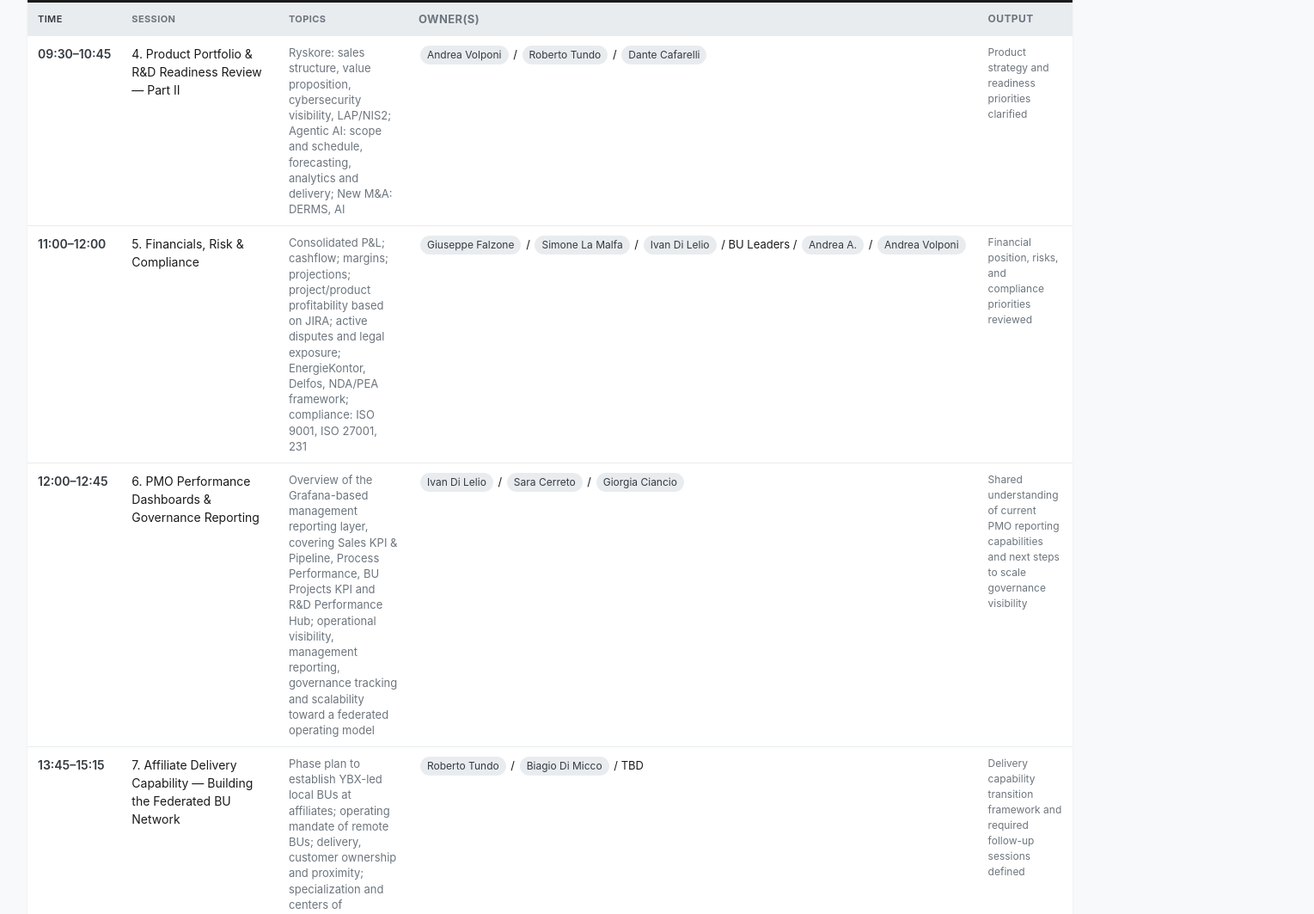
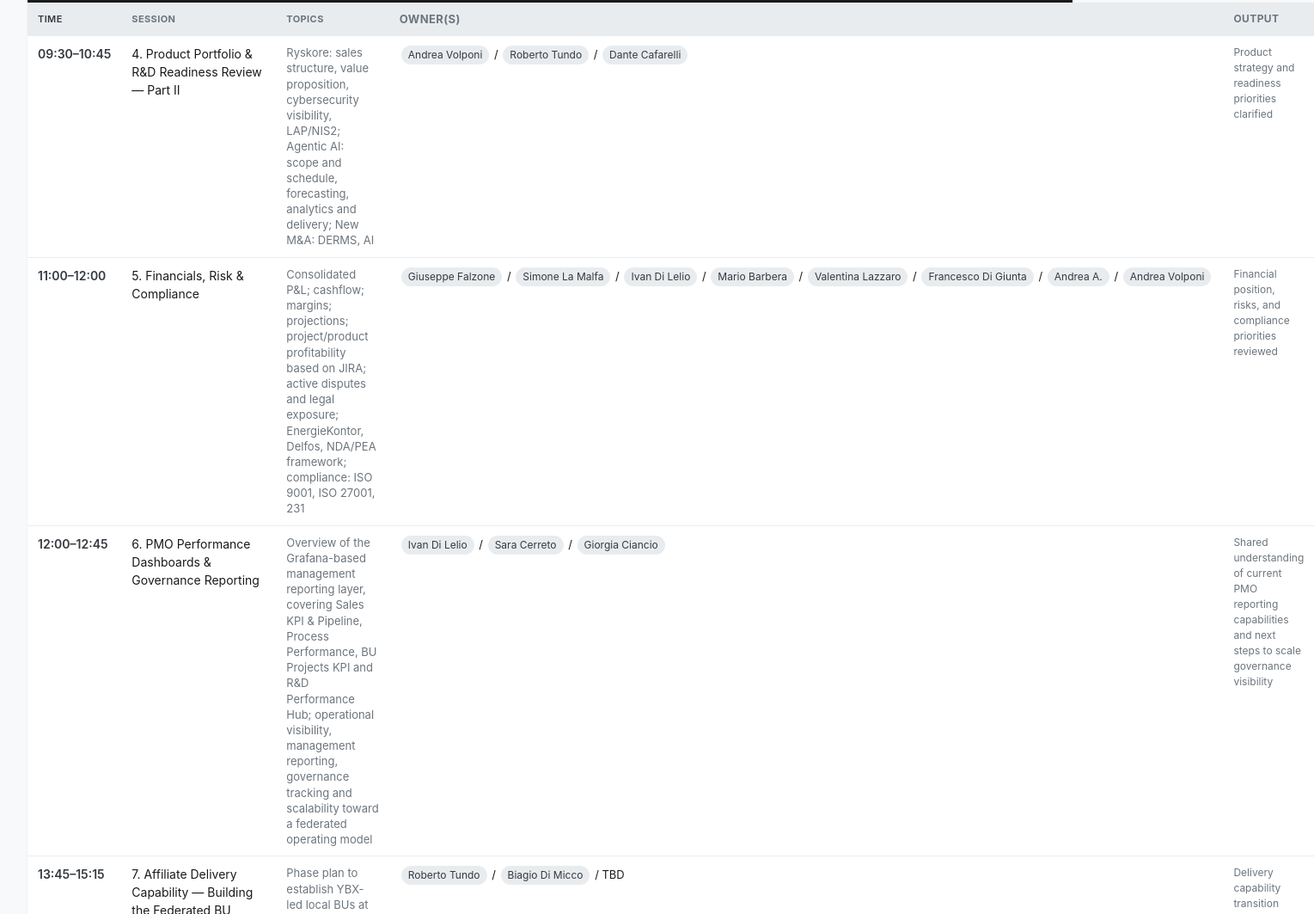
Before and after one commit to Virginbloodymary/BAX-YKGW-Agenda, a plain HTML site: page index.html in a window 1280 px wide. Shown: the part 1714-2777 px from the top of the page at 86% size, 1529 px wide, since content can reach past the window. Drawn offline with Linux system fonts and the light colour scheme.

Commit message:
fix: BU Leaders -> Mario Barbera, Valentina Lazzaro, Francesco Di Giunta

```diff
--- a/index.html
+++ b/index.html
@@ -258,7 +258,7 @@
     <thead><tr><th class="col-time">Time</th><th class="col-session">Session</th><th>Topics</th><th class="col-owner">Owner(s)</th><th class="col-output">Output</th></tr></thead>
     <tbody>
       <tr data-owners="andrea volponi|roberto tundo|dante cafarelli"><td class="col-time">09:30&ndash;10:45</td><td>4. Product Portfolio &amp; R&amp;D Readiness Review — Part II</td><td class="col-topics">Ryskore: sales structure, value proposition, cybersecurity visibility, LAP/NIS2; Agentic AI: scope and schedule, forecasting, analytics and delivery; New M&amp;A: DERMS, AI</td><td class="col-owner"><span class="owner-chip">Andrea Volponi</span> / <span class="owner-chip">Roberto Tundo</span> / <span class="owner-chip">Dante Cafarelli</span></td><td class="col-output">Product strategy and readiness priorities clarified</td></tr>
-      <tr data-owners="giuseppe falzone|simone la malfa|ivan di lelio|andrea a.|andrea volponi"><td class="col-time">11:00&ndash;12:00</td><td>5. Financials, Risk &amp; Compliance</td><td class="col-topics">Consolidated P&amp;L; cashflow; margins; projections; project/product profitability based on JIRA; active disputes and legal exposure; EnergieKontor, Delfos, NDA/PEA framework; compliance: ISO 9001, ISO 27001, 231</td><td class="col-owner"><span class="owner-chip">Giuseppe Falzone</span> / <span class="owner-chip">Simone La Malfa</span> / <span class="owner-chip">Ivan Di Lelio</span> / BU Leaders / <span class="owner-chip">Andrea A.</span> / <span class="owner-chip">Andrea Volponi</span></td><td class="col-output">Financial position, risks, and compliance priorities reviewed</td></tr>
+      <tr data-owners="giuseppe falzone|simone la malfa|ivan di lelio|mario barbera|valentina lazzaro|francesco di giunta|andrea a.|andrea volponi"><td class="col-time">11:00&ndash;12:00</td><td>5. Financials, Risk &amp; Compliance</td><td class="col-topics">Consolidated P&amp;L; cashflow; margins; projections; project/product profitability based on JIRA; active disputes and legal exposure; EnergieKontor, Delfos, NDA/PEA framework; compliance: ISO 9001, ISO 27001, 231</td><td class="col-owner"><span class="owner-chip">Giuseppe Falzone</span> / <span class="owner-chip">Simone La Malfa</span> / <span class="owner-chip">Ivan Di Lelio</span> / <span class="owner-chip">Mario Barbera</span> / <span class="owner-chip">Valentina Lazzaro</span> / <span class="owner-chip">Francesco Di Giunta</span> / <span class="owner-chip">Andrea A.</span> / <span class="owner-chip">Andrea Volponi</span></td><td class="col-output">Financial position, risks, and compliance priorities reviewed</td></tr>
       <tr data-owners="ivan di lelio|sara cerreto|giorgia ciancio"><td class="col-time">12:00&ndash;12:45</td><td>6. PMO Performance Dashboards &amp; Governance Reporting</td><td class="col-topics">Overview of the Grafana-based management reporting layer, covering Sales KPI &amp; Pipeline, Process Performance, BU Projects KPI and R&amp;D Performance Hub; operational visibility, management reporting, governance tracking and scalability toward a federated operating model</td><td class="col-owner"><span class="owner-chip">Ivan Di Lelio</span> / <span class="owner-chip">Sara Cerreto</span> / <span class="owner-chip">Giorgia Ciancio</span></td><td class="col-output">Shared understanding of current PMO reporting capabilities and next steps to scale governance visibility</td></tr>
       <tr data-owners="roberto tundo|biagio di micco"><td class="col-time">13:45&ndash;15:15</td><td>7. Affiliate Delivery Capability — Building the Federated BU Network</td><td class="col-topics">Phase plan to establish YBX-led local BUs at affiliates; operating mandate of remote BUs; delivery, customer ownership and proximity; specialization and centers of excellence model; talent development and "Train the Trainers"; current vs. target capability per BU; operational application of the Manufacturing License Agreement; key challenges, bottlenecks and countermeasures</td><td class="col-owner"><span class="owner-chip">Roberto Tundo</span> / <span class="owner-chip">Biagio Di Micco</span> / TBD</td><td class="col-output">Delivery capability transition framework and required follow-up sessions defined</td></tr>
       <tr data-owners="roberto tundo|biagio di micco|ivan di lelio"><td class="col-time">15:30&ndash;16:15</td><td>8. Rome-to-Acireale Transition</td><td class="col-topics">Identification of topics requiring operational deep dives in Acireale; confirmation of required participants, inputs and expected outcomes</td><td class="col-owner"><span class="owner-chip">Roberto Tundo</span> / <span class="owner-chip">Biagio Di Micco</span> / <span class="owner-chip">Ivan Di Lelio</span></td><td class="col-output">Acireale working sessions aligned with Rome decision log</td></tr>
```
